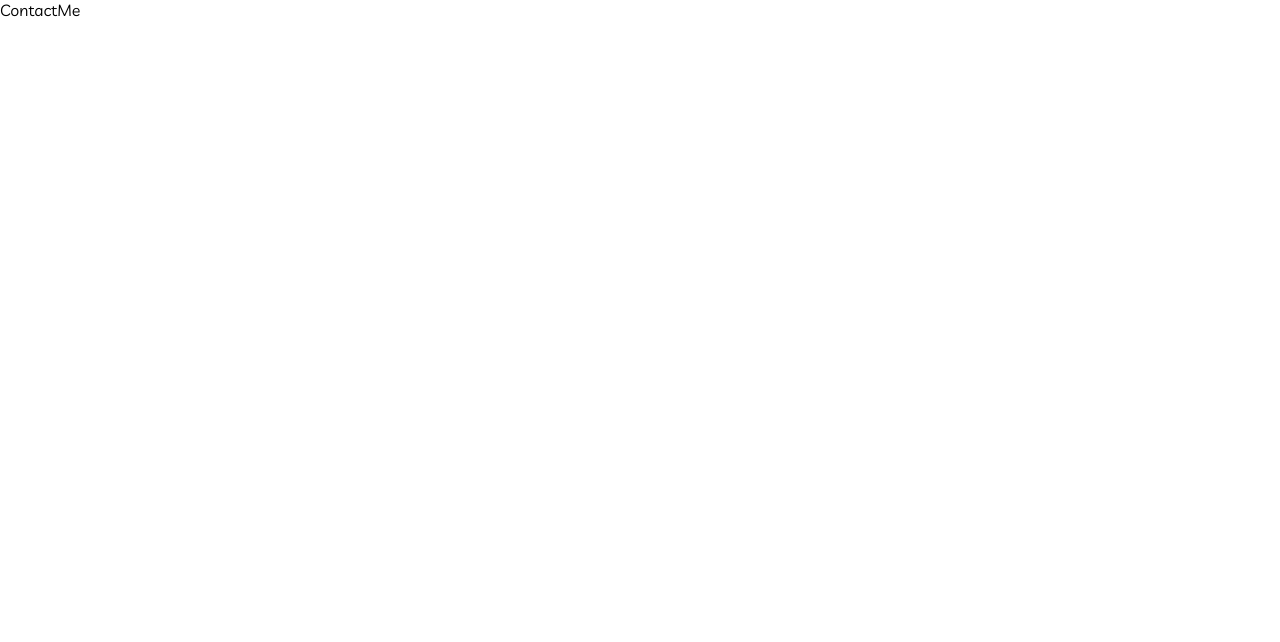
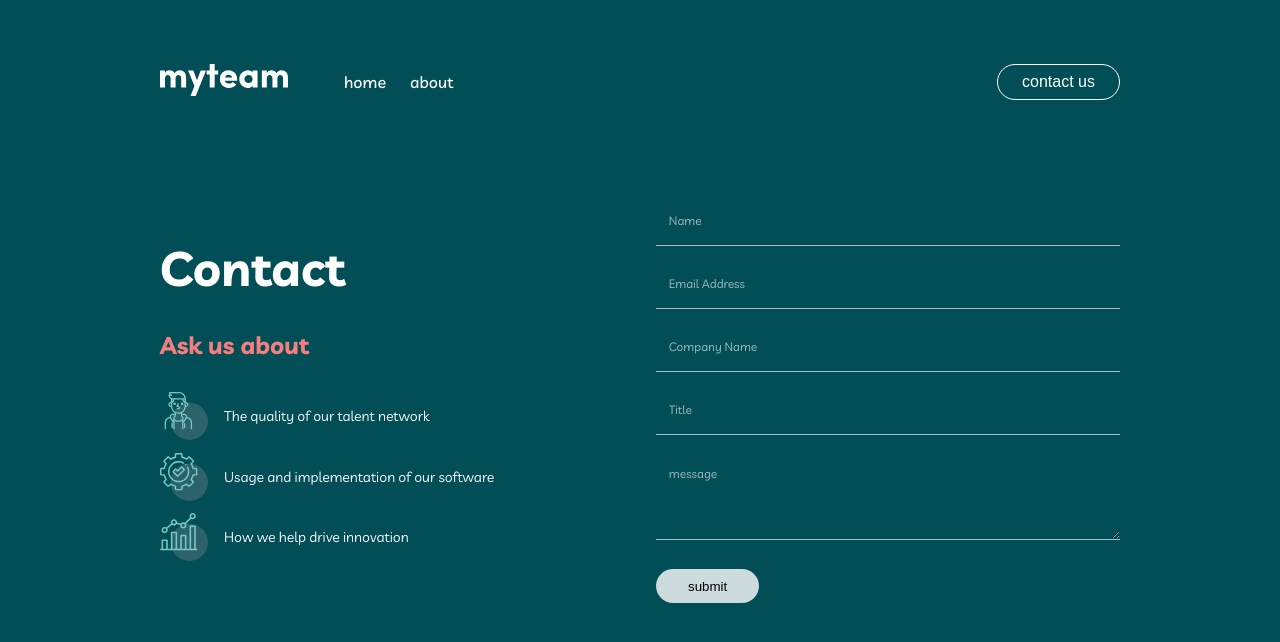
Before and after one commit to Mahmud1087/portfolio-projects, a React (Vite) app in the folder myteam-multipage-website/: page /contact in a window 1280 px wide. Shown: the top 642 px of the page. Built offline with nearby package versions, Linux system fonts and the light colour scheme.

Commit message:
feat: added the contact me page

```diff
--- a/myteam-multipage-website/src/components/about-me/Clients.jsx
+++ b/myteam-multipage-website/src/components/about-me/Clients.jsx
@@ -1,3 +1,25 @@
+import {
+  ClientsContainer,
+  ClientsSection,
+} from '../styles/about-me/Clients.styled'
+import { Title } from '../styles/homepage/Testimonial.Styled.'
+import logo1 from '../../assets/thevergeImg.svg'
+import logo2 from '../../assets/jakartapostImg.svg'
+import logo3 from '../../assets/theguardianImg.svg'
+import logo4 from '../../assets/techtraderImg.svg'
+import logo5 from '../../assets/gadgetsImg.png'
+
 export default function Clients() {
-  return <div>Clients</div>
+  return (
+    <ClientsSection>
+      <Title>Some of our clients</Title>
+      <ClientsContainer>
+        <img src={logo1} alt='the verge logo' />
+        <img src={logo2} alt='jakarta post logo' />
+        <img src={logo3} alt='the guardian logo' />
+        <img src={logo4} alt='tech trader logo' />
+        <img src={logo5} alt='gadgets now logo' />
+      </ClientsContainer>
+    </ClientsSection>
+  )
 }
--- a/myteam-multipage-website/src/components/about-me/DirectorsInfo.jsx
+++ b/myteam-multipage-website/src/components/about-me/DirectorsInfo.jsx
@@ -43,7 +43,7 @@ export default function DirectorsInfo() {
                 )}
               </div>
               <button
-                className={isMoreDetails && 'close'}
+                className='close'
                 onClick={() => setIsMoreDetails(!isMoreDetails)}>
                 {isMoreDetails ? <FaTimes /> : <FaPlus />}
               </button>
--- a/myteam-multipage-website/src/components/about-me/directorsData.jsx
+++ b/myteam-multipage-website/src/components/about-me/directorsData.jsx
@@ -33,6 +33,7 @@ const details = [
     name: 'Drake Heaton',
     title: 'Business Development Lead',
     desc: '“Unique perspectives shape unique products, which is what you need to survive these days.”',
+    open: false,
   },
   {
     id: 5,
@@ -40,6 +41,7 @@ const details = [
     name: 'Griffin Wise',
     title: 'Marketing Lead',
     desc: '“Unique perspectives shape unique products, which is what you need to survive these days.”',
+    open: false,
   },
   {
     id: 6,
@@ -47,6 +49,7 @@ const details = [
     name: 'Aden Allen',
     title: 'Head of talent',
     desc: '“Empowered teams create truly amazing products. Set the north star and let them follow it.”',
+    open: false,
   },
 ]
 
--- /dev/null
+++ b/myteam-multipage-website/src/components/contact-me/ContactForm.jsx
@@ -0,0 +1,68 @@
+import { useState } from 'react'
+import { FormContainer } from '../styles/contact-me/ContactForm.styled'
+
+export default function ContactForm() {
+  const [contactInputs, setContactInputs] = useState({
+    name: '',
+    email: '',
+    companyName: '',
+    title: '',
+    message: '',
+  })
+
+  function handleChange(e) {
+    const { name, value } = e.target
+    setContactInputs((oldInputs) => {
+      return {
+        ...oldInputs,
+        [name]: value,
+      }
+    })
+  }
+
+  function handleSubmit(e) {
+    e.preventDefault()
+    console.log(contactInputs)
+  }
+
+  return (
+    <FormContainer onSubmit={handleSubmit}>
+      <input
+        type='text'
+        placeholder='Name'
+        name='name'
+        value={contactInputs.name}
+        onChange={handleChange}
+      />
+      <input
+        type='email'
+        placeholder='Email Address'
+        name='email'
+        value={contactInputs.email}
+        onChange={handleChange}
+      />
+      <input
+        type='text'
+        placeholder='Company Name'
+        name='companyName'
+        value={contactInputs.companyName}
+        onChange={handleChange}
+      />
+      <input
+        type='text'
+        placeholder='Title'
+        name='title'
+        value={contactInputs.title}
+        onChange={handleChange}
+      />
+      <textarea
+        rows='4'
+        placeholder='message'
+        name='message'
+        value={contactInputs.message}
+        onChange={handleChange}
+      />
+      <button type='submit'>submit</button>
+    </FormContainer>
+  )
+}
--- /dev/null
+++ b/myteam-multipage-website/src/components/contact-me/ContactHero.jsx
@@ -0,0 +1,37 @@
+import { Link } from 'react-router-dom'
+import {
+  ContactHeroSection,
+  Container,
+} from '../styles/contact-me/ContactHero.styled'
+import { Button, Logo, Navbar, NavLinks } from '../styles/homepage/Hero.Styled'
+import logo from '../../assets/myteam 2.svg'
+import ContactText from './ContactText'
+import ContactForm from './ContactForm'
+export default function ContactHero() {
+  return (
+    <ContactHeroSection>
+      <Navbar>
+        <div style={{ display: 'flex', gap: '3.5rem' }}>
+          <Link to='/about'>
+            <Logo src={logo} />
+          </Link>
+          <NavLinks>
+            <li>
+              <Link to='/'>home</Link>
+            </li>
+            <li>
+              <Link to='../about'>about</Link>
+            </li>
+          </NavLinks>
+        </div>
+        <Link to='contact'>
+          <Button>contact us</Button>
+        </Link>
+      </Navbar>
+      <Container>
+        <ContactText />
+        <ContactForm />
+      </Container>
+    </ContactHeroSection>
+  )
+}
--- /dev/null
+++ b/myteam-multipage-website/src/components/contact-me/ContactText.jsx
@@ -0,0 +1,27 @@
+import { TextContainer } from '../styles/contact-me/ContactText.styled'
+import img1 from '../../assets/Group 11.svg'
+import img2 from '../../assets/Group 12.svg'
+import img3 from '../../assets/Group 13.svg'
+
+export default function ContactText() {
+  return (
+    <TextContainer>
+      <h1>Contact</h1>
+      <h4>Ask us about</h4>
+      <div className='inquiry-container'>
+        <div className='inquiries'>
+          <img src={img1} alt='image1' />
+          <p>The quality of our talent network</p>
+        </div>
+        <div className='inquiries'>
+          <img src={img2} alt='image2' />
+          <p>Usage and implementation of our software</p>
+        </div>
+        <div className='inquiries'>
+          <img src={img3} alt='image3' />
+          <p>How we help drive innovation</p>
+        </div>
+      </div>
+    </TextContainer>
+  )
+}
--- a/myteam-multipage-website/src/components/styles/about-me/Clients.styled.jsx
+++ b/myteam-multipage-website/src/components/styles/about-me/Clients.styled.jsx
@@ -1 +1,26 @@
 import styled from 'styled-components'
+import aboutBG3 from '../../../assets/aboutBG3.png'
+
+export const ClientsSection = styled.section`
+  width: 100%;
+  height: 60vh;
+  display: flex;
+  flex-direction: column;
+  justify-content: center;
+  background: url(${aboutBG3});
+  background-position: center;
+  background-size: cover;
+  background-repeat: no-repeat;
+  padding: 0 10rem;
+`
+
+export const ClientsContainer = styled.div`
+  margin-top: 2rem;
+  width: 100%;
+  display: flex;
+  justify-content: space-between;
+
+  img {
+    width: 6rem;
+  }
+`
--- /dev/null
+++ b/myteam-multipage-website/src/components/styles/contact-me/ContactForm.styled.jsx
@@ -0,0 +1,58 @@
+import styled from 'styled-components'
+
+export const FormContainer = styled.form`
+  display: flex;
+  flex-direction: column;
+  row-gap: 0.8rem;
+  width: 100%;
+  align-items: flex-start;
+  height: inherit;
+
+  input,
+  textarea {
+    background: transparent;
+    padding: 1.1rem 0.8rem;
+    border: none;
+    border-bottom: 1px solid rgba(255, 255, 255, 0.8);
+    opacity: 0.8;
+    font-size: 12px;
+    width: 100%;
+    color: white;
+
+    ::placeholder {
+      color: white;
+      opacity: 0.8;
+      font-family: 'Livvic';
+    }
+  }
+
+  input:focus,
+  textarea:focus {
+    outline: none;
+    color: white;
+  }
+
+  button {
+    background-color: rgba(255, 255, 255, 0.8);
+    padding: 0.6rem 2rem;
+    border: none;
+    outline: none;
+    border-radius: 50px;
+    margin-top: 1rem;
+    cursor: pointer;
+
+    &:focus {
+      outline: none;
+    }
+  }
+
+  .input-error {
+    border-bottom: 1px solid #f67e7e;
+  }
+
+  .error-message {
+    font-size: 10px;
+    color: #f67e7e;
+    margin-top: 1rem;
+  }
+`
--- /dev/null
+++ b/myteam-multipage-website/src/components/styles/contact-me/ContactHero.styled.jsx
@@ -0,0 +1,20 @@
+import styled from 'styled-components'
+import contactBG from '../../../assets/contactBG.png'
+
+export const ContactHeroSection = styled.section`
+  width: 100%;
+  height: 110vh;
+  background: url(${contactBG});
+  background-position: center;
+  background-size: cover;
+  padding: 0 10rem;
+`
+
+export const Container = styled.div`
+  width: 100%;
+  display: flex;
+  justify-content: space-between;
+  align-items: center;
+  gap: 2rem;
+  margin-top: 2rem;
+`
--- /dev/null
+++ b/myteam-multipage-website/src/components/styles/contact-me/ContactText.styled.jsx
@@ -0,0 +1,38 @@
+import styled from 'styled-components'
+
+export const TextContainer = styled.div`
+  display: flex;
+  flex-direction: column;
+  row-gap: 2rem;
+  color: white;
+  width: 100%;
+
+  h1 {
+    font-size: 3rem;
+  }
+
+  h4 {
+    font-size: 1.5rem;
+    color: #f67e7e;
+  }
+
+  .inquiry-container {
+    display: flex;
+    flex-direction: column;
+    row-gap: 0.8rem;
+
+    .inquiries {
+      display: flex;
+      align-items: center;
+      gap: 1rem;
+
+      img {
+        width: 3rem;
+      }
+
+      p {
+        font-size: 14px;
+      }
+    }
+  }
+`
--- a/myteam-multipage-website/src/pages/AboutPage.jsx
+++ b/myteam-multipage-website/src/pages/AboutPage.jsx
@@ -1,11 +1,15 @@
 import AboutHero from '../components/about-me/AboutHero'
 import DirectorsInfo from '../components/about-me/DirectorsInfo'
+import Clients from '../components/about-me/Clients'
+import Footer from '../components/homepage/Footer'
 
 export default function AboutPage() {
   return (
     <>
       <AboutHero />
       <DirectorsInfo />
+      <Clients />
+      <Footer />
     </>
   )
 }
--- a/myteam-multipage-website/src/pages/ContactMe.jsx
+++ b/myteam-multipage-website/src/pages/ContactMe.jsx
@@ -1,3 +1,9 @@
+import ContactHero from '../components/contact-me/ContactHero'
+
 export default function ContactMe() {
-  return <div>ContactMe</div>
+  return (
+    <>
+      <ContactHero />
+    </>
+  )
 }
```
Also changed, not shown: myteam-multipage-website/src/assets/Bitmap.png (added), myteam-multipage-website/src/assets/contactBG.png (added).
